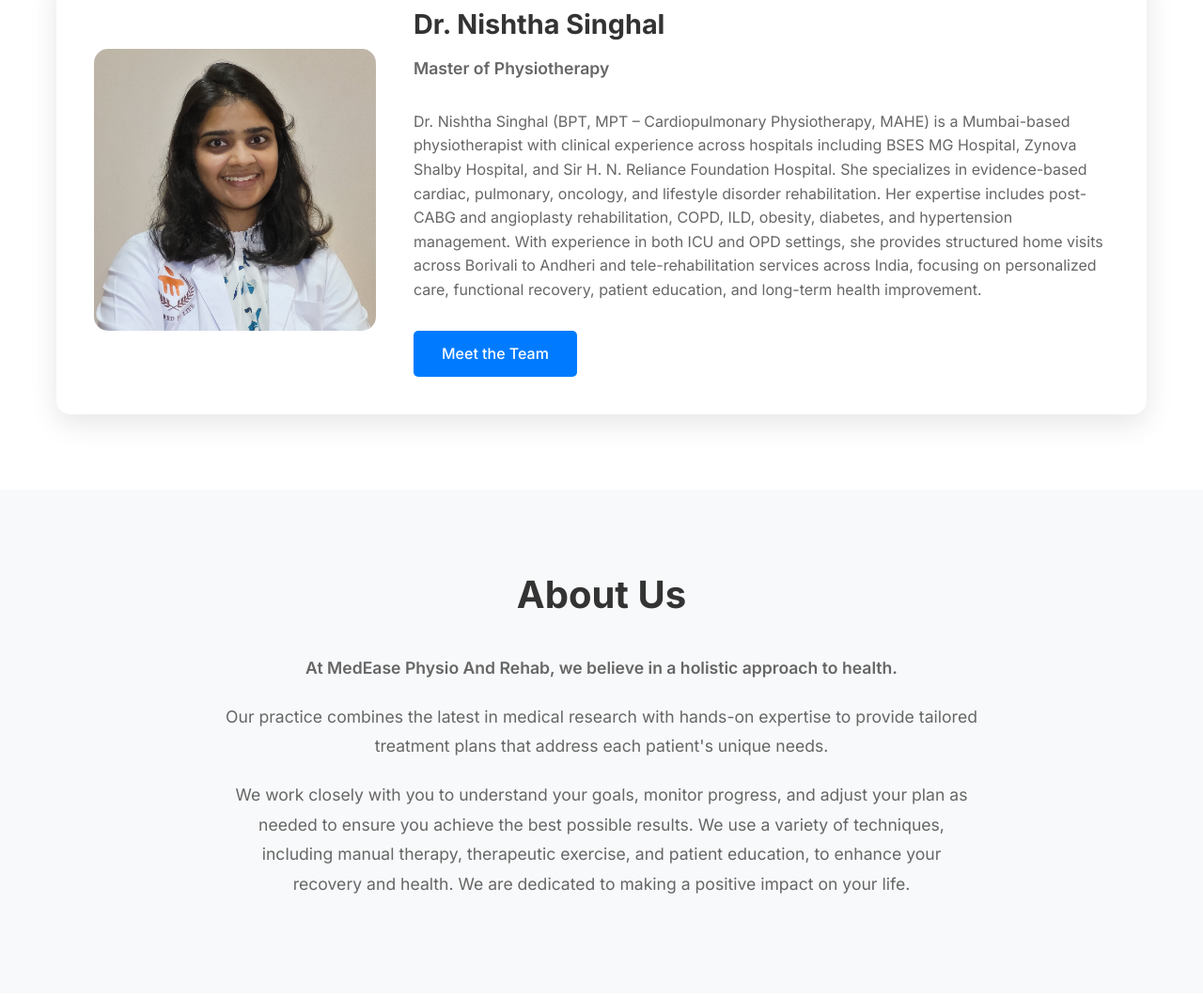
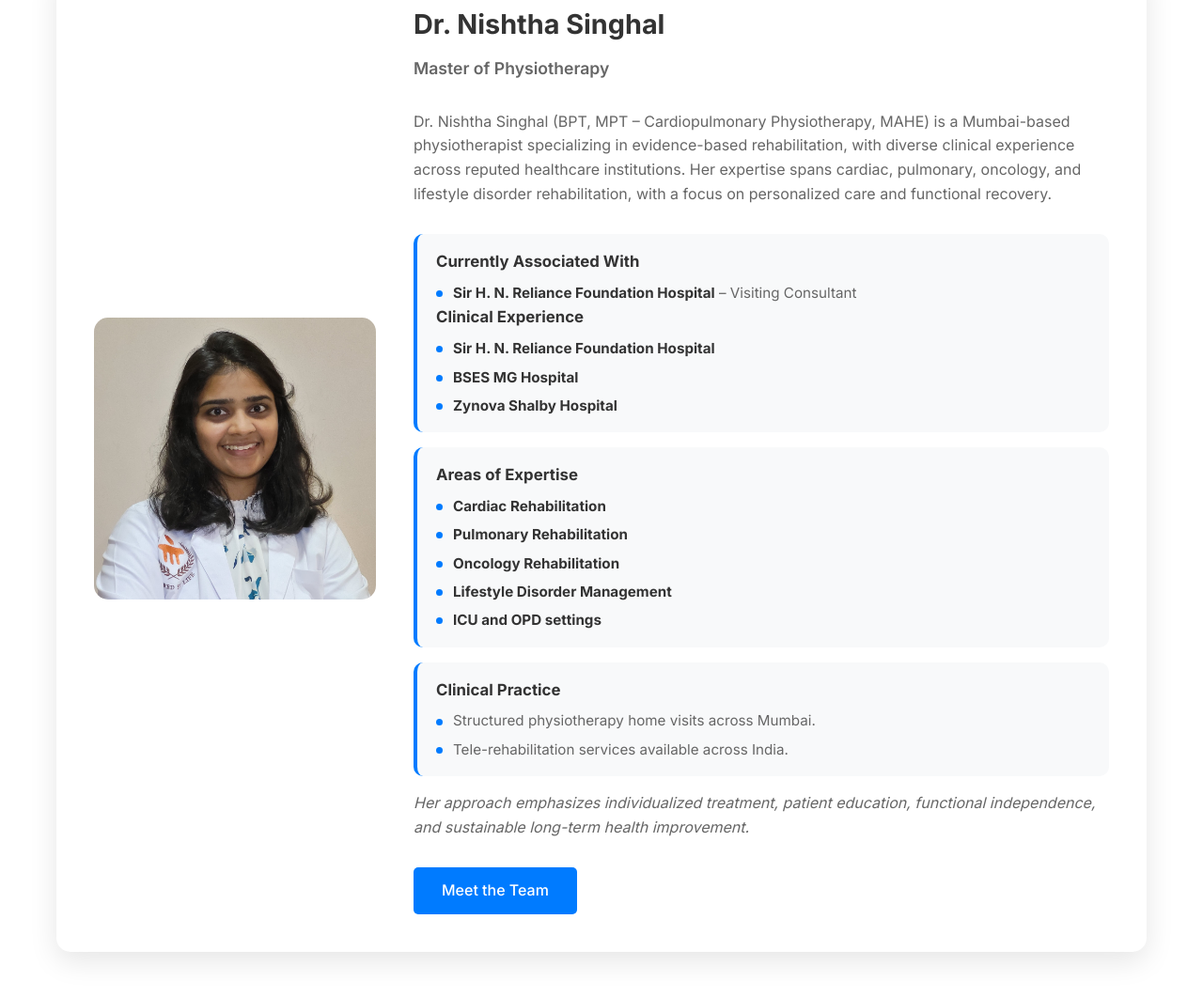
Before and after one commit to MedEasePhysiotherapy/MedEasePhysiotherapy.github.io, a website: page index.html in a window 1280 px wide. Shown: the part 2781-3842 px from the top of the page at 94% size. Drawn offline with Linux system fonts and the light colour scheme.

Commit message:
Add structured therapist bio section to home page

```diff
--- a/css/style.css
+++ b/css/style.css
@@ -415,6 +415,67 @@ img {
     color: #666;
     line-height: 1.6;
     margin-bottom: 30px;
+}
+
+/* Therapist Bio (structured profile on home page) */
+.therapist-bio {
+    color: #666;
+    line-height: 1.6;
+}
+
+.therapist-bio-intro {
+    margin-bottom: 24px;
+}
+
+.therapist-bio-block {
+    background: #f8f9fa;
+    border-left: 4px solid #007bff;
+    border-radius: 10px;
+    padding: 16px 20px;
+    margin-bottom: 16px;
+}
+
+.therapist-bio-block h4 {
+    font-size: 1.05rem;
+    color: #333;
+    margin-bottom: 8px;
+}
+
+.therapist-bio-block ul {
+    list-style: none;
+    padding: 0;
+    margin: 0;
+}
+
+.therapist-bio-block li {
+    position: relative;
+    padding-left: 18px;
+    margin-bottom: 6px;
+    font-size: 0.95rem;
+}
+
+.therapist-bio-block li:last-child {
+    margin-bottom: 0;
+}
+
+.therapist-bio-block li::before {
+    content: "";
+    position: absolute;
+    left: 0;
+    top: 0.6em;
+    width: 7px;
+    height: 7px;
+    border-radius: 50%;
+    background: #007bff;
+}
+
+.therapist-bio-block strong {
+    color: #333;
+}
+
+.therapist-bio-closing {
+    font-style: italic;
+    margin-bottom: 0;
 }
 
 /* About Section */
--- a/index.html
+++ b/index.html
@@ -129,7 +129,43 @@
                 <div class="therapist-content">
                     <h3>Dr. Nishtha Singhal</h3>
                     <p class="therapist-title">Master of Physiotherapy</p>
-                    <p>Dr. Nishtha Singhal (BPT, MPT – Cardiopulmonary Physiotherapy, MAHE) is a Mumbai-based physiotherapist with clinical experience across hospitals including BSES MG Hospital, Zynova Shalby Hospital, and Sir H. N. Reliance Foundation Hospital. She specializes in evidence-based cardiac, pulmonary, oncology, and lifestyle disorder rehabilitation. Her expertise includes post-CABG and angioplasty rehabilitation, COPD, ILD, obesity, diabetes, and hypertension management. With experience in both ICU and OPD settings, she provides structured home visits across Borivali to Andheri and tele-rehabilitation services across India, focusing on personalized care, functional recovery, patient education, and long-term health improvement.</p>
+                    <div class="therapist-bio">
+                        <p class="therapist-bio-intro">Dr. Nishtha Singhal (BPT, MPT – Cardiopulmonary Physiotherapy, MAHE) is a Mumbai-based physiotherapist specializing in evidence-based rehabilitation, with diverse clinical experience across reputed healthcare institutions. Her expertise spans cardiac, pulmonary, oncology, and lifestyle disorder rehabilitation, with a focus on personalized care and functional recovery.</p>
+
+                        <div class="therapist-bio-block">
+                            <h4>Currently Associated With</h4>
+                            <ul>
+                                <li><strong>Sir H. N. Reliance Foundation Hospital</strong> – Visiting Consultant</li>
+                            </ul>
+                            <h4>Clinical Experience</h4>
+                            <ul>
+                                <li><strong>Sir H. N. Reliance Foundation Hospital</strong></li>
+                                <li><strong>BSES MG Hospital</strong></li>
+                                <li><strong>Zynova Shalby Hospital</strong></li>
+                            </ul>
+                        </div>
+
+                        <div class="therapist-bio-block">
+                            <h4>Areas of Expertise</h4>
+                            <ul>
+                                <li><strong>Cardiac Rehabilitation</strong></li>
+                                <li><strong>Pulmonary Rehabilitation</strong></li>
+                                <li><strong>Oncology Rehabilitation</strong></li>
+                                <li><strong>Lifestyle Disorder Management</strong></li>
+                                <li><strong>ICU and OPD settings</strong></li>
+                            </ul>
+                        </div>
+
+                        <div class="therapist-bio-block">
+                            <h4>Clinical Practice</h4>
+                            <ul>
+                                <li>Structured physiotherapy home visits across Mumbai.</li>
+                                <li>Tele-rehabilitation services available across India.</li>
+                            </ul>
+                        </div>
+
+                        <p class="therapist-bio-closing">Her approach emphasizes individualized treatment, patient education, functional independence, and sustainable long-term health improvement.</p>
+                    </div>
                     <a href="team.html" class="cta-button">Meet the Team</a>
                 </div>
             </div>
```
